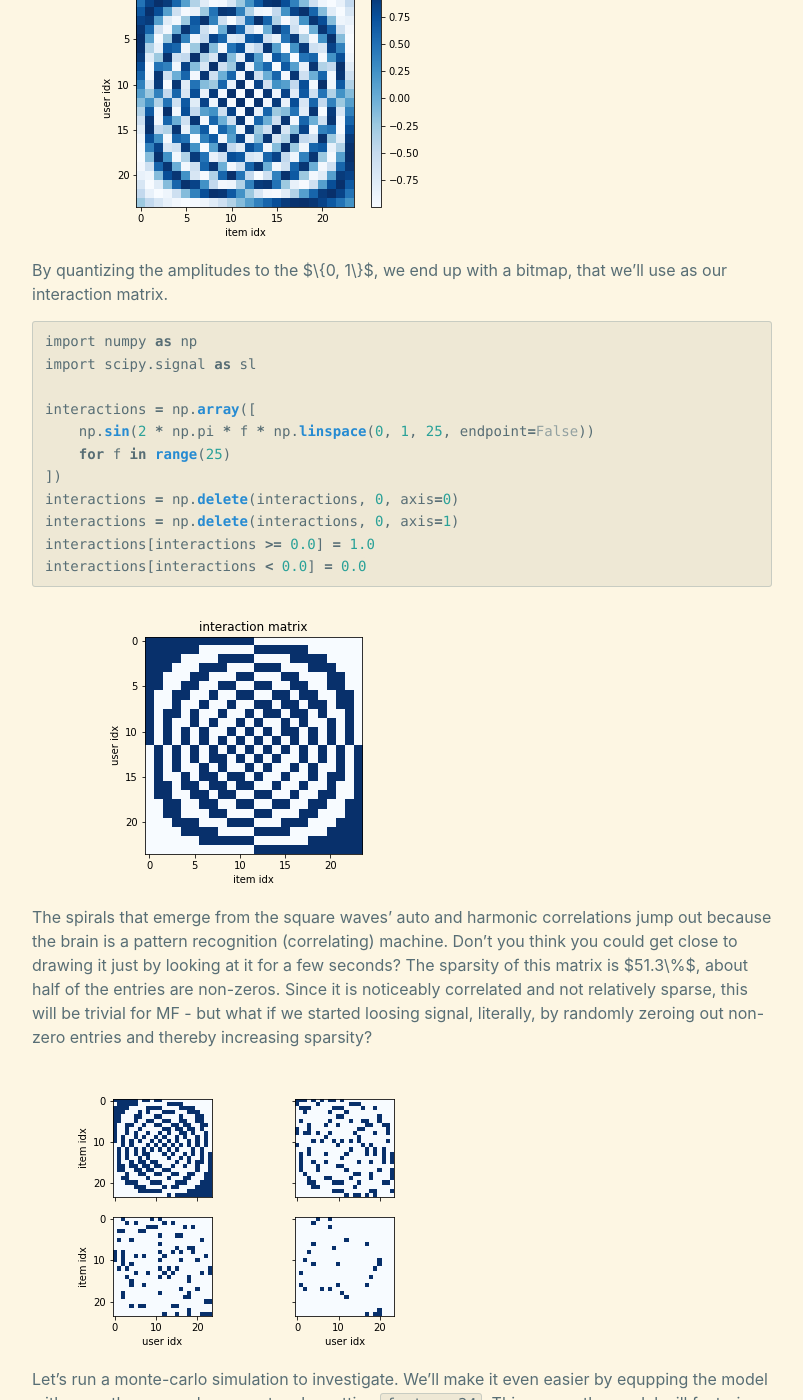
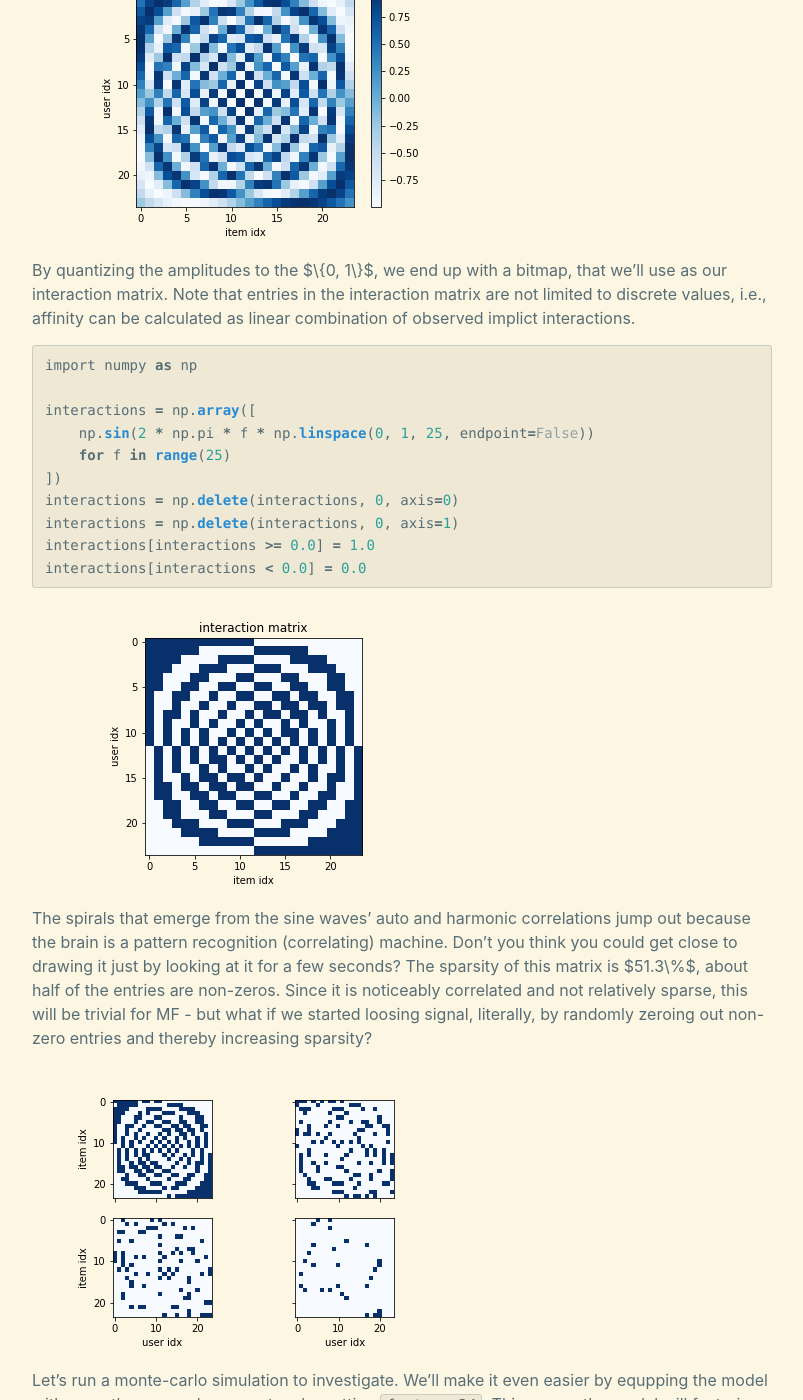
Before and after one commit to daniel-deychakiwsky/daniel-deychakiwsky.github.io, a Jekyll site: the page built from _posts/2022-01-02-matrix-factorization-sparsity.md, in a window 1280 px wide and 1400 px high, scrolled down 3610 px. Shown: the whole window, without its empty margins (238-1041 px from the left). Built offline with Jekyll 4.4.1, drawn with Linux system fonts in a browser that asks for light colours; formulas are drawn with MathJax 3.

Commit message:
[blog-post] MF WIP

````diff
--- a/_posts/2022-01-02-matrix-factorization-sparsity.md
+++ b/_posts/2022-01-02-matrix-factorization-sparsity.md
@@ -163,11 +163,13 @@
 
 By quantizing the amplitudes to the $\\{0, 1\\}$,
 we end up with a bitmap, that we'll use as our
-interaction matrix.
+interaction matrix. Note that entries in the
+interaction matrix are not limited to discrete
+values, i.e., affinity can be calculated as
+linear combination of observed implict interactions.
 
 ```python
 import numpy as np
-import scipy.signal as sl
 
 interactions = np.array([
     np.sin(2 * np.pi * f * np.linspace(0, 1, 25, endpoint=False))
@@ -181,7 +183,7 @@
 
 ![interactions_bitmap]
 
-The spirals that emerge from the square waves' auto
+The spirals that emerge from the sine waves' auto
 and harmonic correlations jump out because
 the brain is a pattern recognition (correlating)
 machine. Don't you think you could get close to drawing it
````
Also changed, not shown: 2 other files.
